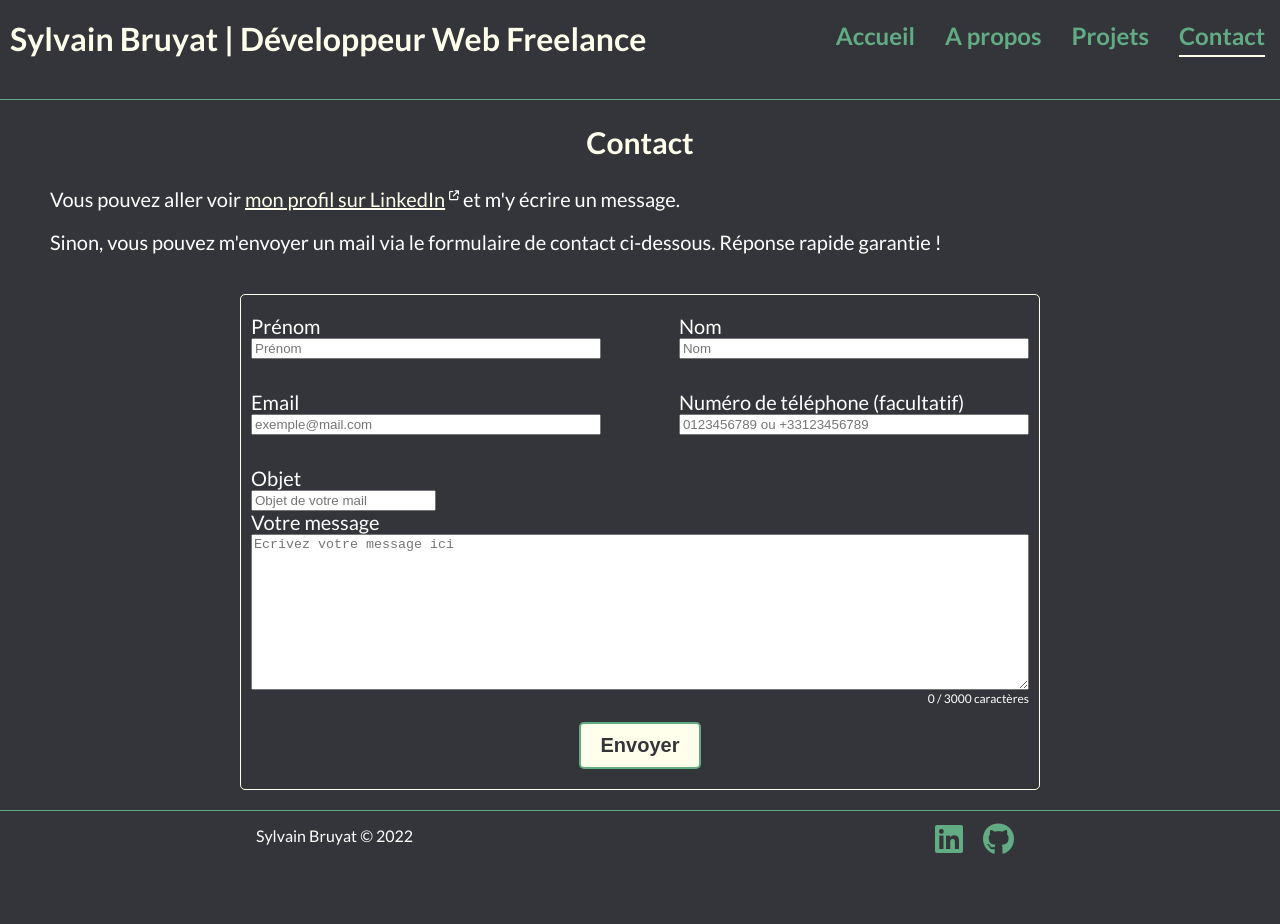
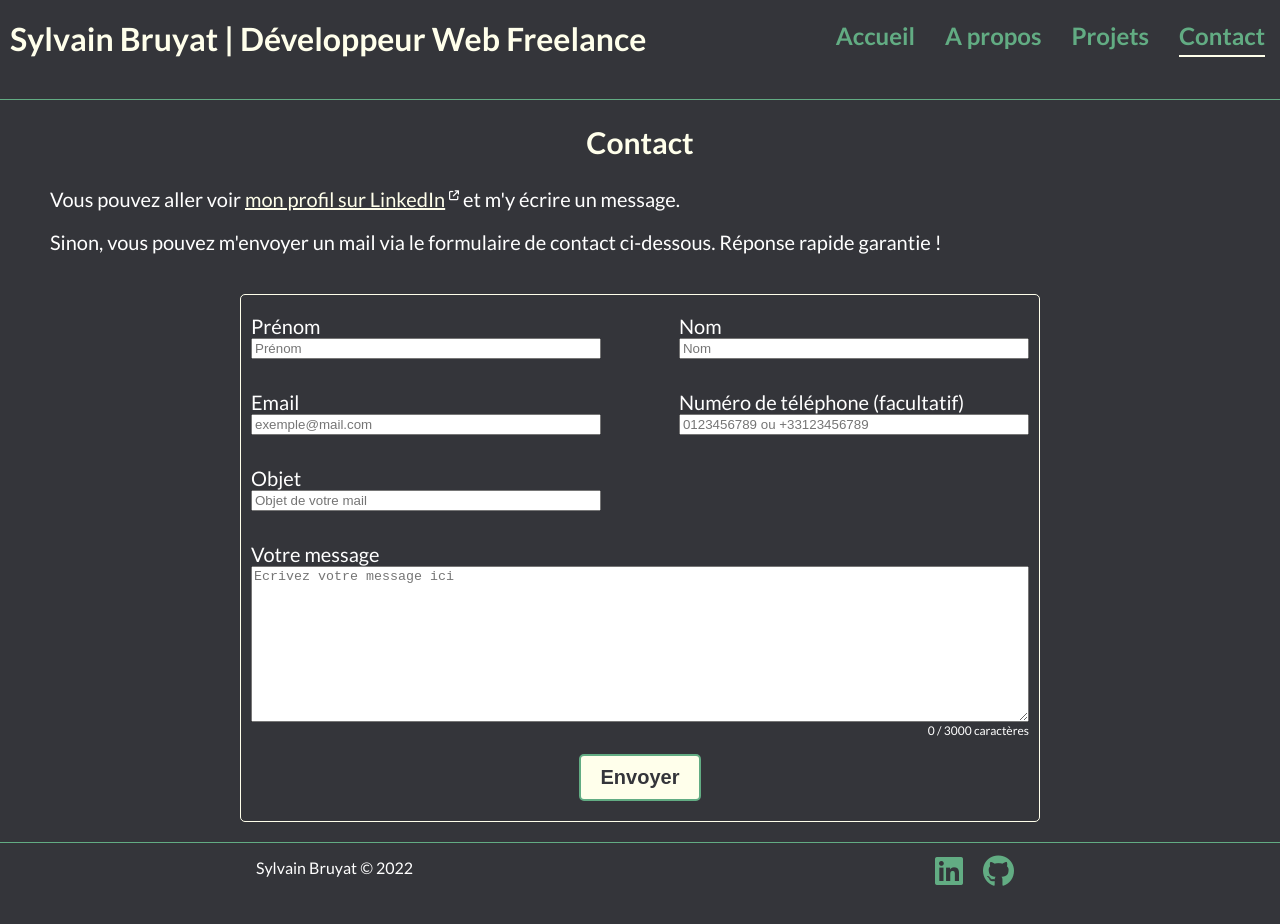
Before and after one commit to SylvainBruyat/portfolio, a React (Create React App) app: page /contact in a window 1280 px wide. Shown: the top 924 px of the page. Built offline with nearby package versions, Linux system fonts and the light colour scheme.

Commit message:
Correction of width and flex display for subject section of contact form

```diff
--- a/src/pages/Contact.jsx
+++ b/src/pages/Contact.jsx
@@ -196,6 +196,7 @@ export default function Contact() {
             <p id="error-message--phone" className="error-message"></p>
           </section>
         </div>
+        <section className="contact__form__section contact__form__section--subject">
           <div>
             <div className="contact__form__field">
               <label htmlFor="subject">Objet</label>
@@ -209,6 +210,7 @@ export default function Contact() {
             </div>
             <p id="error-message--subject" className="error-message"></p>
           </div>
+        </section>
         <label htmlFor="message">Votre message</label>
         <textarea
           id="message"
--- a/src/styles/pages/_contact.scss
+++ b/src/styles/pages/_contact.scss
@@ -19,11 +19,17 @@
 
     &__section {
       width: 45%;
+
+      &--subject {
+        width: 100%;
+      }
     }
 
     &__field {
       display: flex;
       flex-direction: column;
+      max-width: 350px;
+      width: 100%;
     }
 
     &__message {
```
Lines whose indentation alone changed are shown as unchanged.
